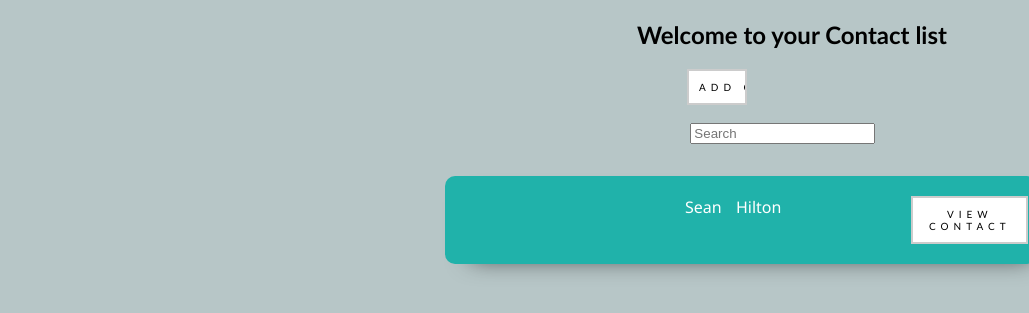
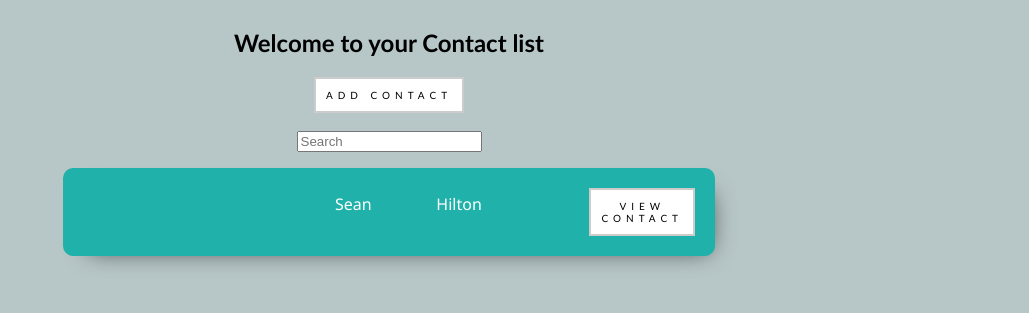
Before and after one commit to Sean-Hilton/ContactList, a Django app: page / in a window 1280 px wide. Shown: the top 313 px of the page, without its empty margins (251-1280 px from the left). Run offline with Django 3.2, Linux system fonts and the light colour scheme; data comes from the database, SQL or seed files in the repository.

Commit message:
Add files via upload

```diff
--- a/static/contactlist/style.css
+++ b/static/contactlist/style.css
@@ -8,46 +8,51 @@
     border-radius: 10px;
     max-width: 600px;
     max-height: 155px;
-    margin-bottom: 10px;
+    margin-bottom: 1em;
     padding-left: 2em;
-    margin-left: 43em;
-    margin-top: 2em;
+    justify-content: center;
+    align-items: center;
+    text-align: center;
+    margin: 1em auto;
 
 
 
   }
   body{
 	  background-color: rgb(183, 198, 199);
-	  width: 100%;
+
 
 
 
   }
 .contact-card p {
-    margin-left: 9px;
+    margin-left: 5px;
     margin-top: 0;
 	width: 180%;
 
+
   }
 
-.wrapper {
-	margin-left: 8em;
 
-}
 
 .welcome {
 	font-family:Trebuchet MS;
-	margin-right: 3em;
+
 
 }
 
 .myWrap {
-position: relative;
- margin-left: 55em;
+    display: flex;
+    flex-direction: column;
+    justify-content: center;
+    align-items: center;
+    text-align: center;
+
+
 }
 
 #submit {
-	width: 15%;
+
     border: 0;
     background: white;
     border: 2px solid #ccc;
@@ -57,12 +62,13 @@ position: relative;
     text-transform: uppercase;
     letter-spacing: 5px;
     background-color: white;
-	margin-left: 5em;
+
 
 }
 
 #view{
-	width: 75%;
+
+	width: 100%;
     border: 0;
     background: white;
     border: 2px solid #ccc;
@@ -72,26 +78,35 @@ position: relative;
     text-transform: uppercase;
     letter-spacing: 5px;
     background-color: white;
-	margin-left: 5em;
+
 
 }
 
 submit:hover {
-   color: #707070;
-  border-color: #20B2AA;
-  cursor: pointer;
+    color: #707070;
+    border-color: #20B2AA;
+    cursor: pointer;
 }
 
 
-#search {
+#searchForm {
 
-	margin-left: 70em;
+	display: flex;
+    flex-direction: column;
+    justify-content: center;
+    align-items: center;
+    margin-bottom: 1em;
+
+
 
 }
 
-#noentry{
+#noEntry{
 	font-family:Trebuchet MS;
-	margin-left: 60em;
+    display: flex;
+    flex-direction: column;
+    justify-content: center;
+    align-items: center;
 
 
 }
```
Also changed, not shown: static/contactlist/form.css (+19 -11 lines), static/contactlist/profile.css (+13 -8 lines).
